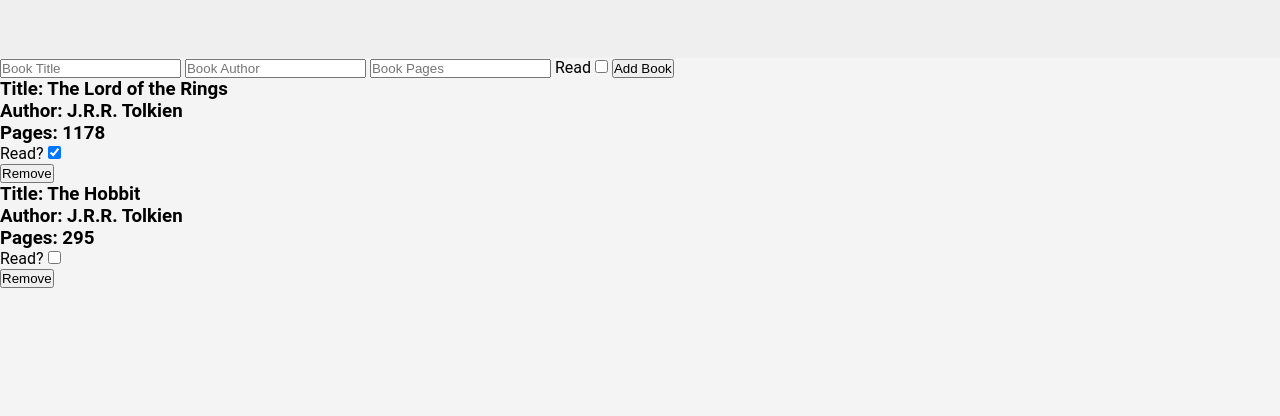
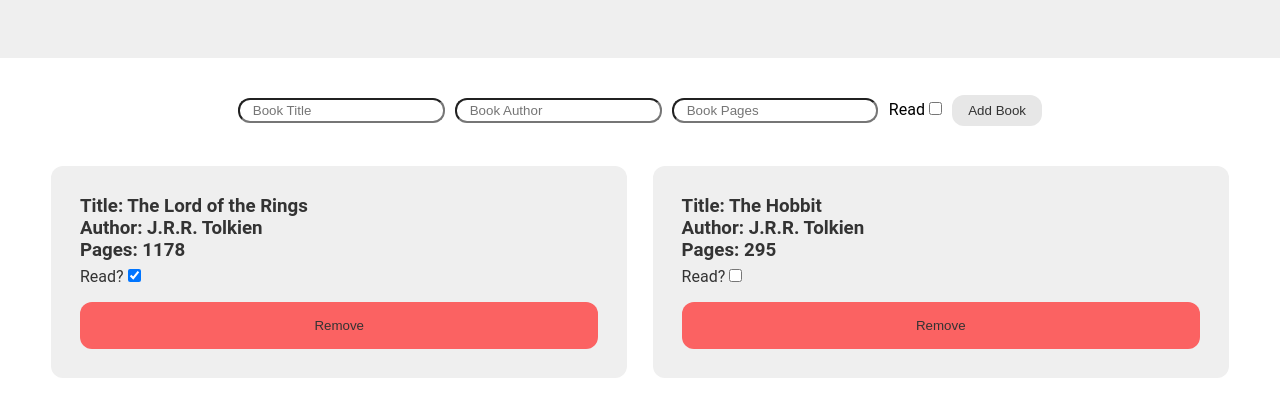
Before and after one commit to MomotekD/Library, a plain HTML site: page index.html in a window 1280 px wide. Shown: the part 102-518 px from the top of the page. Drawn offline with Linux system fonts and the light colour scheme.

Commit message:
Add: styles in style.css for improved layout and design

```diff
--- a/style.css
+++ b/style.css
@@ -6,7 +6,7 @@
 
 body {
     font-family: 'Roboto', sans-serif;
-    background-color: #f4f4f4;
+    background-color: #ffffff;
 }
 
 .header {
@@ -22,3 +22,63 @@ body {
     font-size: 2rem;
     color: #333;
 }
+
+.bookAdd {
+    display: flex;
+    justify-content: center;
+    align-items: center;
+    margin-top: 2rem;
+}
+
+input {
+    padding: 0.2rem 0.8rem;
+    border-radius: 12px;
+    margin-right: 0.4rem;
+    margin-top: 0.5rem;
+}
+
+button {
+    background-color: #e7e7e7;
+    color: #333;
+    padding: 0.5rem 1rem;
+    border-radius: 12px;
+    border: none;
+    cursor: pointer;
+}
+
+button:hover {
+    background-color: #d7d7d7;
+    cursor: pointer;
+}
+
+.gridContainer {
+    display: grid;
+    margin-inline: 4vw;
+    grid-template-columns: repeat(auto-fit, minmax(250px, 1fr));
+    gap: 2vw;
+    margin-top: 5vh;
+}
+
+.bookCard {
+    display: flex;
+    flex-direction: column;
+    background-color: #efefef;
+    padding: 5%;
+    border-radius: 12px;
+    color: #333;
+}
+
+.bookCardButtons{
+    width: 100%;
+}
+
+.removeButton {
+    width: 100%;
+    margin-top: 2vh;
+    padding-block: 2vh;
+    background-color: rgb(251, 98, 98);
+}
+
+.removeButton:hover {
+    background-color: rgb(249, 60, 60);
+}
```
